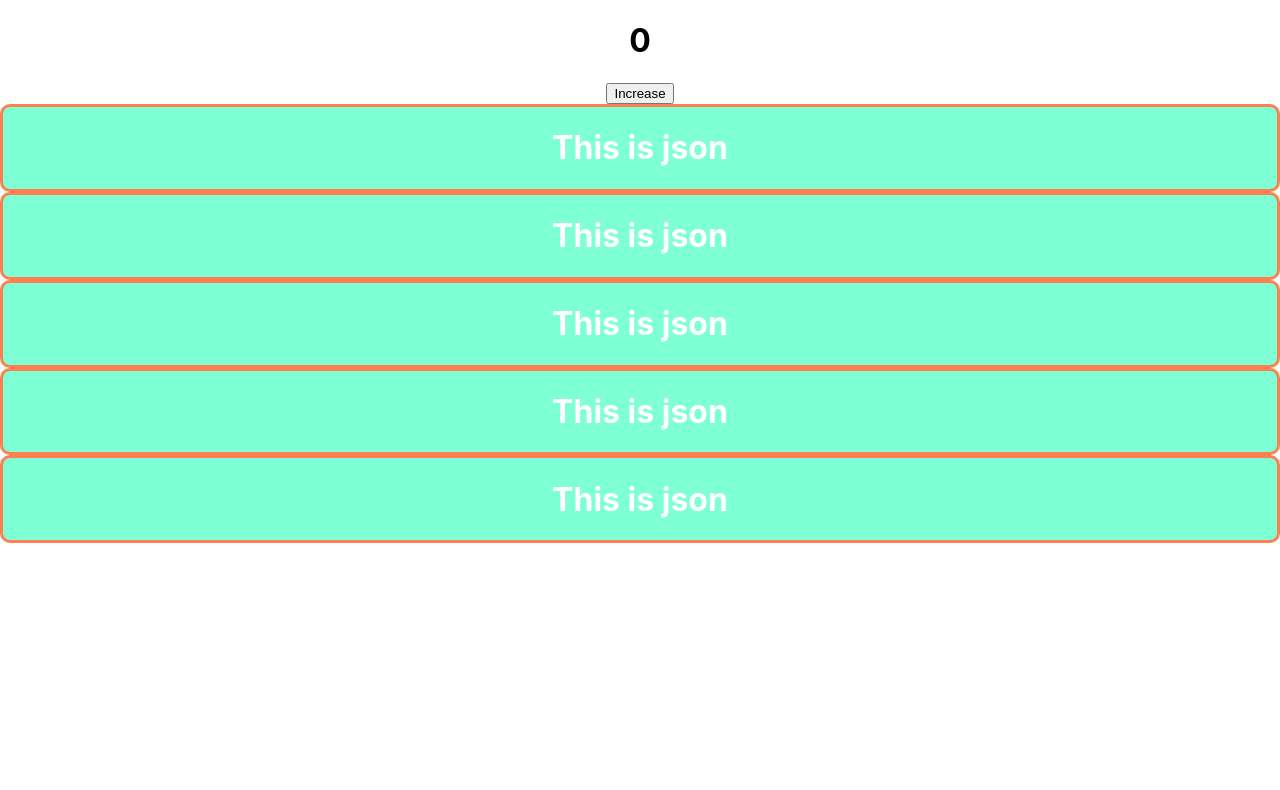
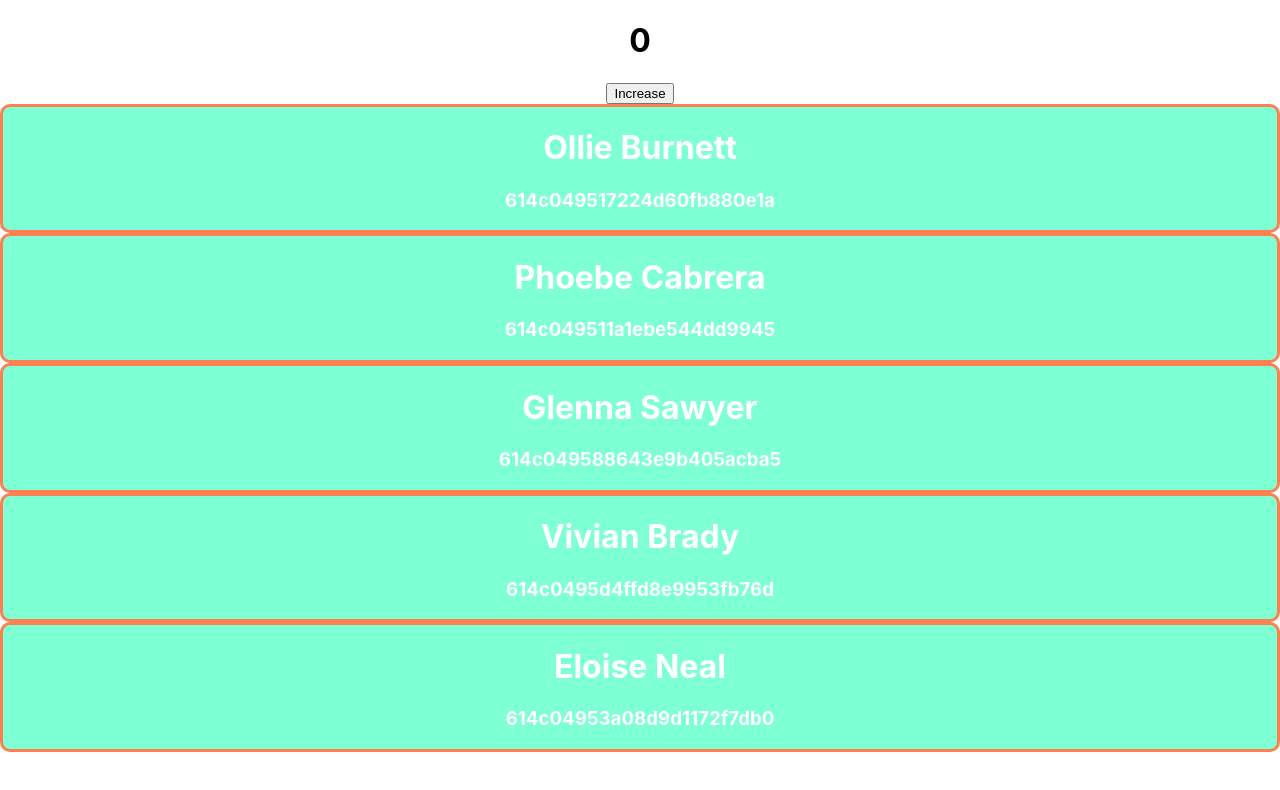
Before and after one commit to mahmudul-11/react-conceptual-1, a React (Create React App) app in the folder my-app/: page / in a window 1280 px wide. Shown: the top 790 px of the page. Built offline with nearby package versions, Linux system fonts and the light colour scheme.

Commit message:
handle custom json's info

```diff
--- a/my-app/src/components/CoustomJson/CoustomJson.js
+++ b/my-app/src/components/CoustomJson/CoustomJson.js
@@ -9,13 +9,13 @@ const CoustomJson = () => {
         .then(res => res.json())
         .then(data => setValue(data))
     },[]);
-    console.log(value);
+    // console.log(value);
     return (
         <div>
 
 
             {
-                value.map( v=> <ShowJson></ShowJson>)
+                value.map( v=> <ShowJson key={v._id} v={v}></ShowJson>)
             }
         </div>
     );
--- a/my-app/src/components/ShowJson/ShowJson.js
+++ b/my-app/src/components/ShowJson/ShowJson.js
@@ -1,10 +1,13 @@
 import './ShowJson.css'
 import React from 'react';
 
-const ShowJson = () => {
+const ShowJson = (props) => {
+    // console.log(props.v);
+    const {_id,name } = props.v
     return (
         <div className='cls'>
-            <h1>This is json</h1>
+            <h1>{name}</h1>
+            <h3>{_id}</h3>
         </div>
     );
 };
```
